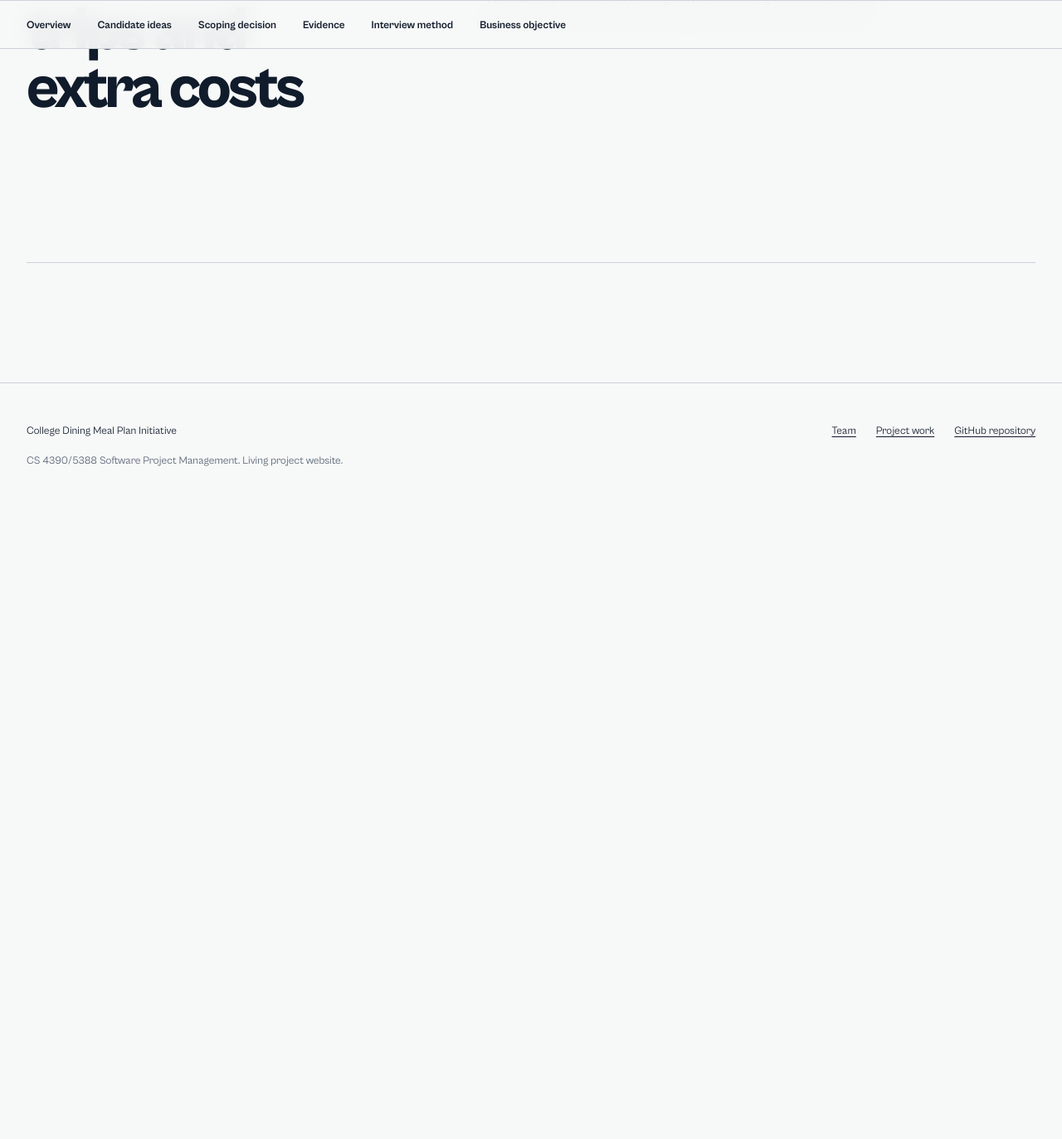
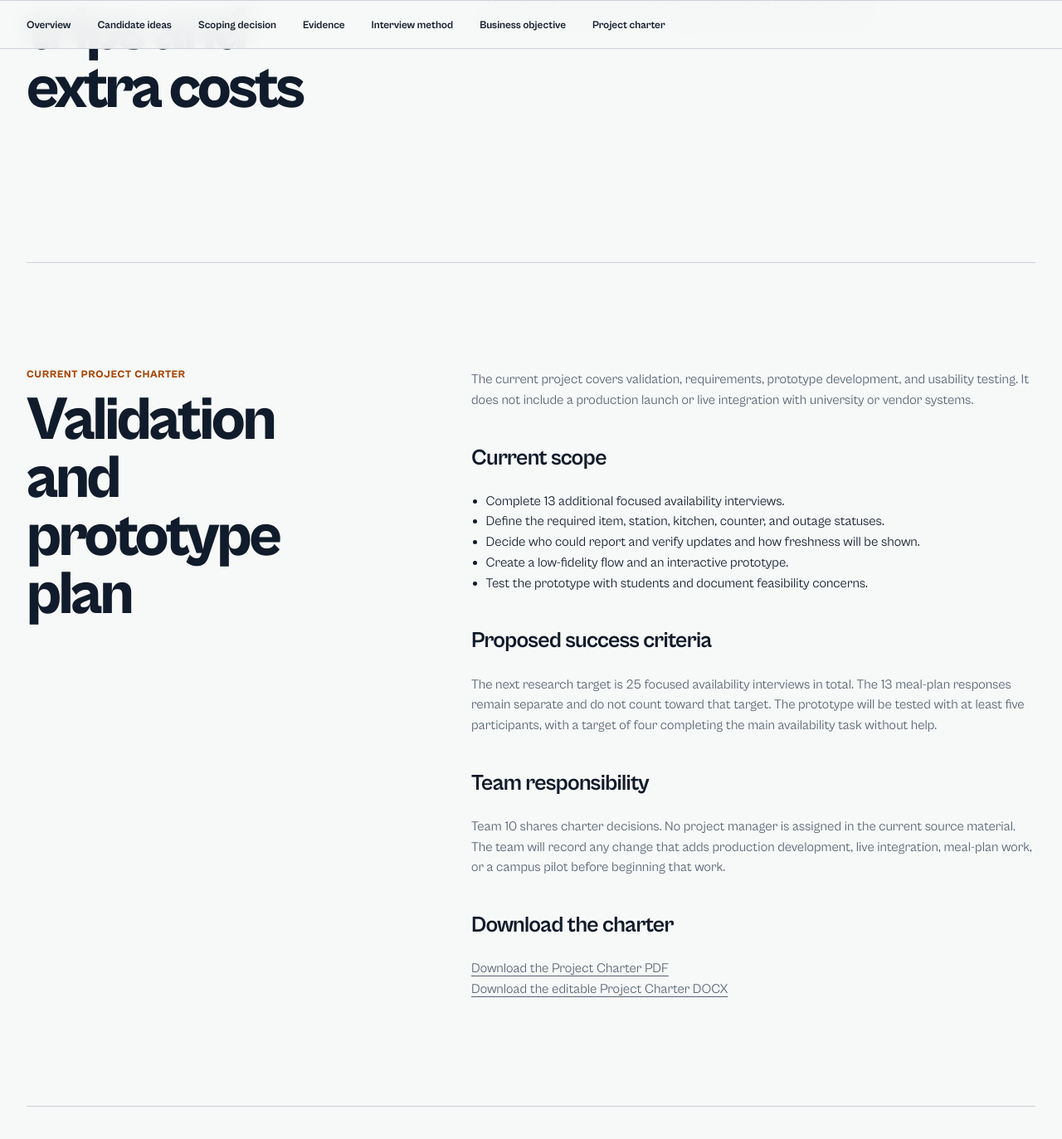
Before and after one commit to dlozan62/dlozan62.github.io, a Jekyll site: the page built from sprint-2.html, in a window 1280 px wide and 1400 px high, scrolled down 6124 px. Shown: the top 1373 px of the window at 83% size. Built offline with Jekyll 4.4.1, drawn with Linux system fonts in a browser that asks for light colours; before the commit the page ends 6754 px from its top, so only the background shows below that.

Commit message:
Update project charter and webpage

```diff
--- a/index.html
+++ b/index.html
@@ -82,10 +82,12 @@ permalink: /
           <li>25 documented responses</li>
           <li>Scoping decision based on interviews</li>
           <li>First-draft business objective</li>
+          <li>Current project charter</li>
         </ul>
         <div class="sprint-slice__links">
           <a href="{{ '/sprints/sprint-2/' | relative_url }}">Open Sprint 2</a>
           <a href="{{ '/assets/pdfs/campus-dining-phase-2-final.pdf' | relative_url }}" download>Download PDF</a>
+          <a href="{{ '/assets/pdfs/campus-dining-availability-system-project-charter.pdf' | relative_url }}" download>Download Charter</a>
         </div>
       </div>
     </details>
--- a/sprint-2.html
+++ b/sprint-2.html
@@ -30,6 +30,7 @@ permalink: /sprints/sprint-2/
     <li><a href="#evidence">Evidence</a></li>
     <li><a href="#method">Interview method</a></li>
     <li><a href="#objective">Business objective</a></li>
+    <li><a href="#charter">Project charter</a></li>
   </ul>
 </nav>
 
@@ -216,4 +217,50 @@ permalink: /sprints/sprint-2/
       </ul>
     </div>
   </section>
+
+  <section id="charter" class="deliverable">
+    <div class="deliverable__title">
+      <p class="document-label">Current project charter</p>
+      <h2>Validation and prototype plan</h2>
+    </div>
+    <div class="prose">
+      <p>
+        The current project covers validation, requirements, prototype
+        development, and usability testing. It does not include a production
+        launch or live integration with university or vendor systems.
+      </p>
+
+      <h3>Current scope</h3>
+      <ul>
+        <li>Complete 13 additional focused availability interviews.</li>
+        <li>Define the required item, station, kitchen, counter, and outage statuses.</li>
+        <li>Decide who could report and verify updates and how freshness will be shown.</li>
+        <li>Create a low-fidelity flow and an interactive prototype.</li>
+        <li>Test the prototype with students and document feasibility concerns.</li>
+      </ul>
+
+      <h3>Proposed success criteria</h3>
+      <p>
+        The next research target is 25 focused availability interviews in
+        total. The 13 meal-plan responses remain separate and do not count
+        toward that target. The prototype will be tested with at least five
+        participants, with a target of four completing the main availability
+        task without help.
+      </p>
+
+      <h3>Team responsibility</h3>
+      <p>
+        Team 10 shares charter decisions. No project manager is assigned in
+        the current source material. The team will record any change that adds
+        production development, live integration, meal-plan work, or a campus
+        pilot before beginning that work.
+      </p>
+
+      <h3>Download the charter</h3>
+      <p>
+        <a href="{{ '/assets/pdfs/campus-dining-availability-system-project-charter.pdf' | relative_url }}" download>Download the Project Charter PDF</a><br>
+        <a href="{{ '/assets/documents/campus-dining-availability-system-project-charter.docx' | relative_url }}" download>Download the editable Project Charter DOCX</a>
+      </p>
+    </div>
+  </section>
 </div>
```
Also changed, not shown: 2 other files.
